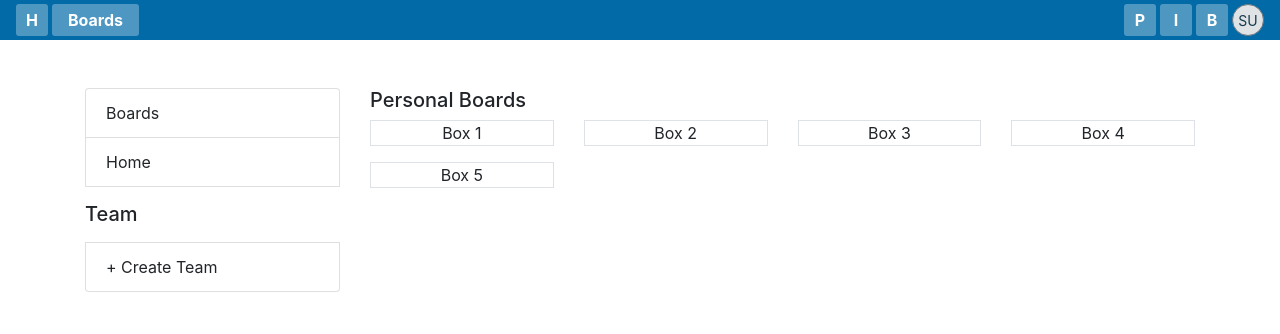
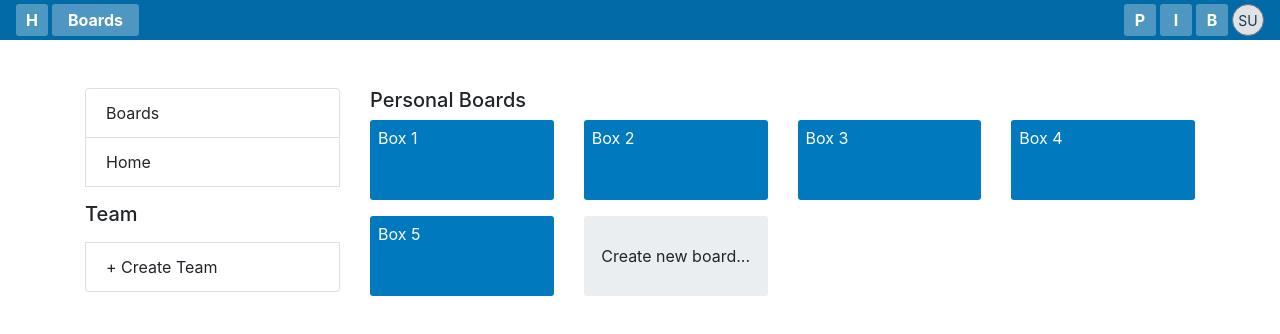
Before and after one commit to SeanningTatum/trello-clone-frontend, a Next.js app: page /boards in a window 1280 px wide. Shown: the top 334 px of the page. Built offline with nearby package versions, Linux system fonts and the light colour scheme.

Commit message:
create theme component

```diff
--- a/components/dashboard/BoardList.js
+++ b/components/dashboard/BoardList.js
@@ -1,17 +1,32 @@
 // @flow
 
 import React from 'react'
+import styled from 'styled-components'
 import {Col} from 'reactstrap'
 import Link from 'next/link'
 
 export default function BoardList({boards}) {
   return boards.map(num => (
-    <Col md={3} className="text-center mb-3" key={num}>
+    <Col md={3} className="mb-3" key={num}>
       <Link href="/board">
-        <div className="border">
-          <p className="mb-0">Box {num}</p>
-        </div>
+        <Box className="px-2">
+          <BoxContainer>
+            <p className="mb-0">Box {num}</p>
+          </BoxContainer>
+        </Box>
       </Link>
     </Col>
   ))
 }
+
+const Box = styled.div`
+  border-radius: 3px;
+  background-color: ${props => props.theme.primary};
+  color: white;
+  cursor: pointer;
+`
+
+const BoxContainer = styled.div`
+  height: 80px;
+  padding-top: 6px;
+`
--- a/pages/_app.js
+++ b/pages/_app.js
@@ -1,6 +1,11 @@
 import React from 'react'
+import {ThemeProvider} from 'styled-components'
 import App, {Container} from 'next/app'
 import 'bootstrap/dist/css/bootstrap.min.css'
+
+const theme = {
+  primary: 'rgb(0, 121, 191)',
+}
 
 class MyApp extends App {
   static async getInitialProps({Component, ctx}) {
@@ -17,9 +22,11 @@ class MyApp extends App {
     const {Component, pageProps} = this.props
 
     return (
-      <Container>
-        <Component {...pageProps} />
-      </Container>
+      <ThemeProvider theme={theme}>
+        <Container>
+          <Component {...pageProps} />
+        </Container>
+      </ThemeProvider>
     )
   }
 }
--- a/pages/boards.js
+++ b/pages/boards.js
@@ -1,4 +1,5 @@
 import React from 'react'
+import styled from 'styled-components'
 import {Container, Row, Col} from 'reactstrap'
 
 import Navbar from '../components/dashboard/Navbar'
@@ -18,6 +19,11 @@ export default function Boards() {
             <h5>Personal Boards</h5>
             <Row className="justify-space-between">
               <BoardList boards={[1, 2, 3, 4, 5]} />
+              <Col md={3}>
+                <CreateBoardBox className="py-3 ">
+                  <p className="mb-0">Create new board...</p>
+                </CreateBoardBox>
+              </Col>
             </Row>
           </Col>
         </Row>
@@ -25,3 +31,14 @@ export default function Boards() {
     </div>
   )
 }
+
+const CreateBoardBox = styled.div`
+  height: 80px;
+  display: flex;
+  justify-content: center;
+  align-items: center;
+  border-radius: 3px;
+  colors: #6b808c;
+  background-color: rgba(9, 45, 66, 0.08);
+  cursor: pointer;
+`
```
